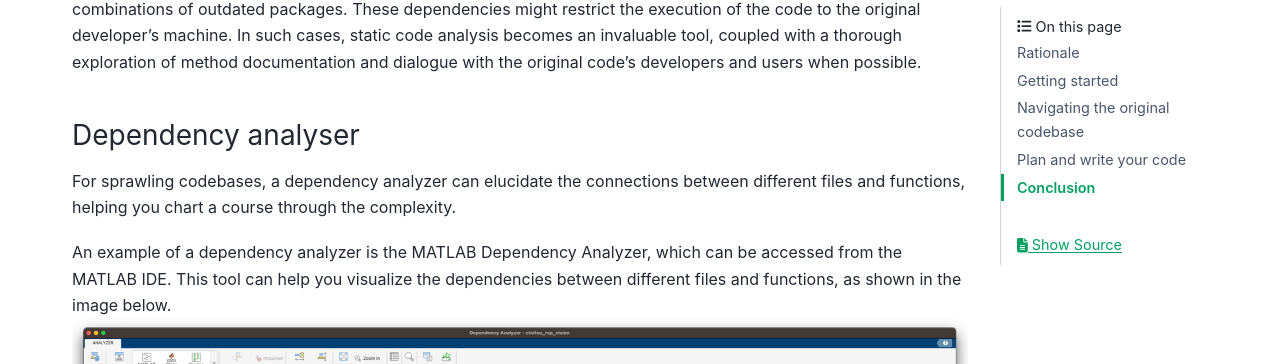
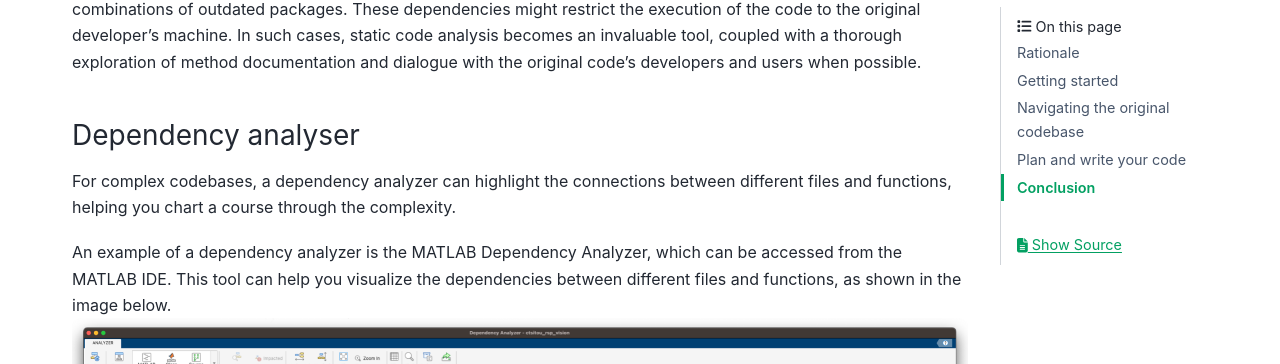
Before and after one commit to neuroinformatics-unit/neuroinformatics-unit.github.io, a Sphinx documentation site: the page built from docs/source/blog/matlab_to_python.md, in a window 1280 px wide and 900 px high, scrolled down 2607 px. Shown: the part 89-453 px from the top of the window. Built offline with Sphinx 7.4.7 and the PyData theme 0.15.4, drawn with Linux system fonts in a browser that asks for light colours.

Commit message:
Update docs/source/blog/matlab_to_python.md
Co-authored-by: Adam Tyson <code@adamltyson.com>

```diff
--- a/docs/source/blog/matlab_to_python.md
+++ b/docs/source/blog/matlab_to_python.md
@@ -40,7 +40,7 @@ Next, delve into the original MATLAB codebase to grasp its real implementation.
 You may encounter scenarios where the code you aim to rewrite relies heavily on custom scripts or specific combinations of outdated packages. These dependencies might restrict the execution of the code to the original developer's machine. In such cases, static code analysis becomes an invaluable tool, coupled with a thorough exploration of method documentation and dialogue with the original code's developers and users when possible.
 
 ### Dependency analyser
-For sprawling codebases, a dependency analyzer can elucidate the connections between different files and functions, helping you chart a course through the complexity.
+For complex codebases, a dependency analyzer can highlight the connections between different files and functions, helping you chart a course through the complexity.
 
 An example of a dependency analyzer is the MATLAB Dependency Analyzer, which can be accessed from the MATLAB IDE. This tool can help you visualize the dependencies between different files and functions, as shown in the image below.
 <img src="../_static/blog_images/matlab_to_python/dependency_analyser.png" width="100%"/>
```
